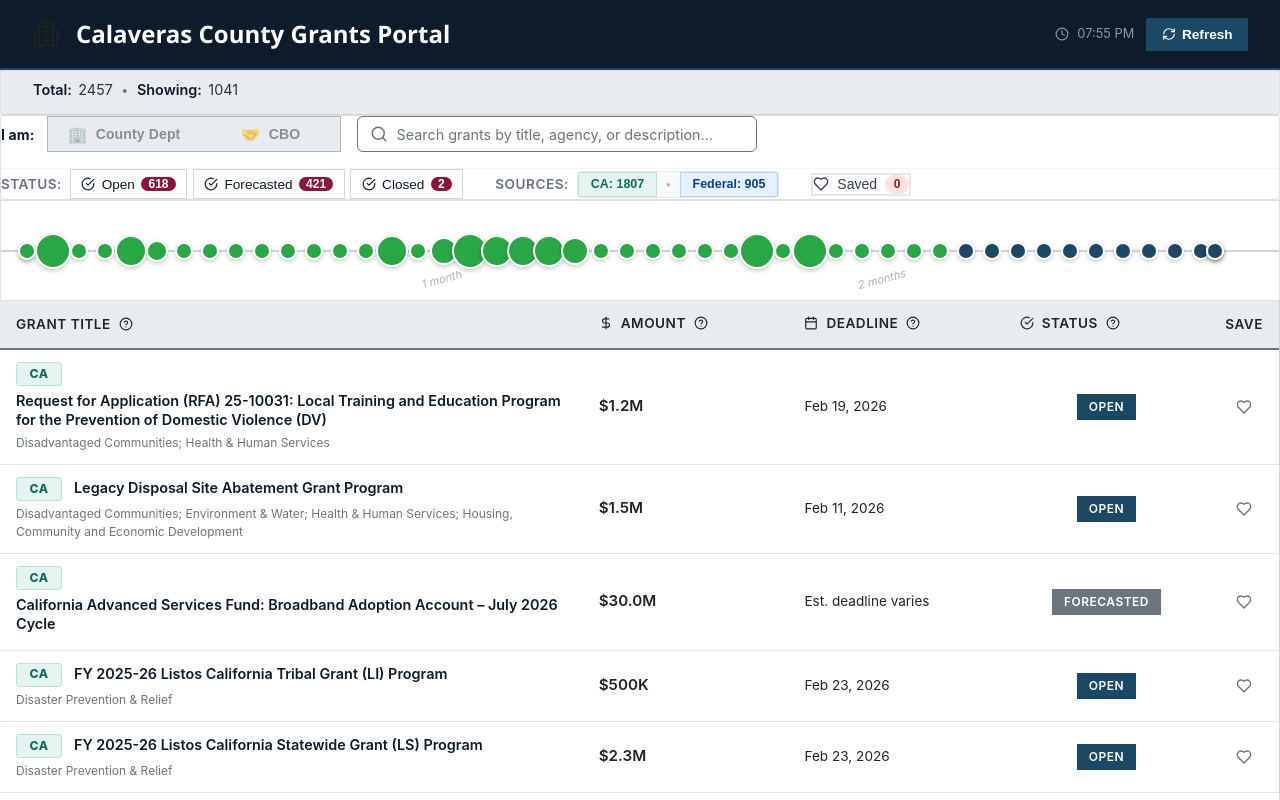
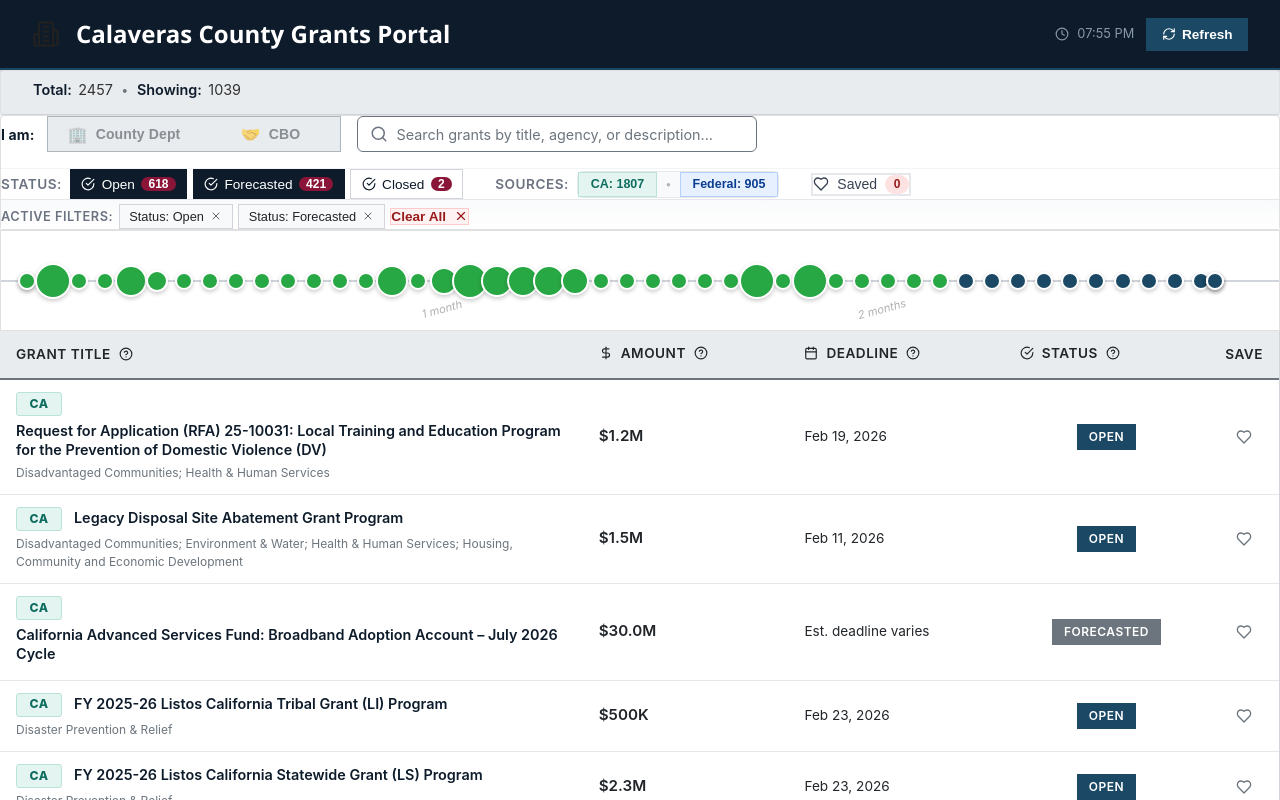
Before and after one commit to waqqascalaveras/calaveras-grants-portal, a React (Create React App) app: page / in a window 1280 px wide. Built offline with nearby package versions, Linux system fonts and the light colour scheme.

Commit message:
Update 1 files
Calaveras County Grants Discovery Portal

```diff
--- a/src/components/GrantsDashboard/GrantsDashboard.jsx
+++ b/src/components/GrantsDashboard/GrantsDashboard.jsx
@@ -167,7 +167,7 @@ const GrantsDashboard = () => {
   const [searchQuery, setSearchQuery] = useState('');
   const [userType, setUserType] = useState('all'); // 'all', 'county', 'cbo'
   const [selectedDepartment, setSelectedDepartment] = useState('all');
-  const [statusFilter, setStatusFilter] = useState({ open: false, forecasted: false, closed: false });
+  const [statusFilter, setStatusFilter] = useState({ open: true, forecasted: true, closed: false });
   const [favorites, setFavorites] = useState([]);
   const [selectedGrant, setSelectedGrant] = useState(null);
   const [sortColumn, setSortColumn] = useState(null);
@@ -1147,7 +1147,7 @@ const GrantsDashboard = () => {
               )}
               {selectedDepartment !== 'all' && (
                 <button className="filter-chip" onClick={() => setSelectedDepartment('all')} title="Remove department filter" type="button">
-                  {selectedDepartment} <X size={12} />
+                  {departments[selectedDepartment]?.name || selectedDepartment} <X size={12} />
                 </button>
               )}
               {Object.entries(statusFilter).filter(([_k,v]) => v).map(([k]) => (
```
